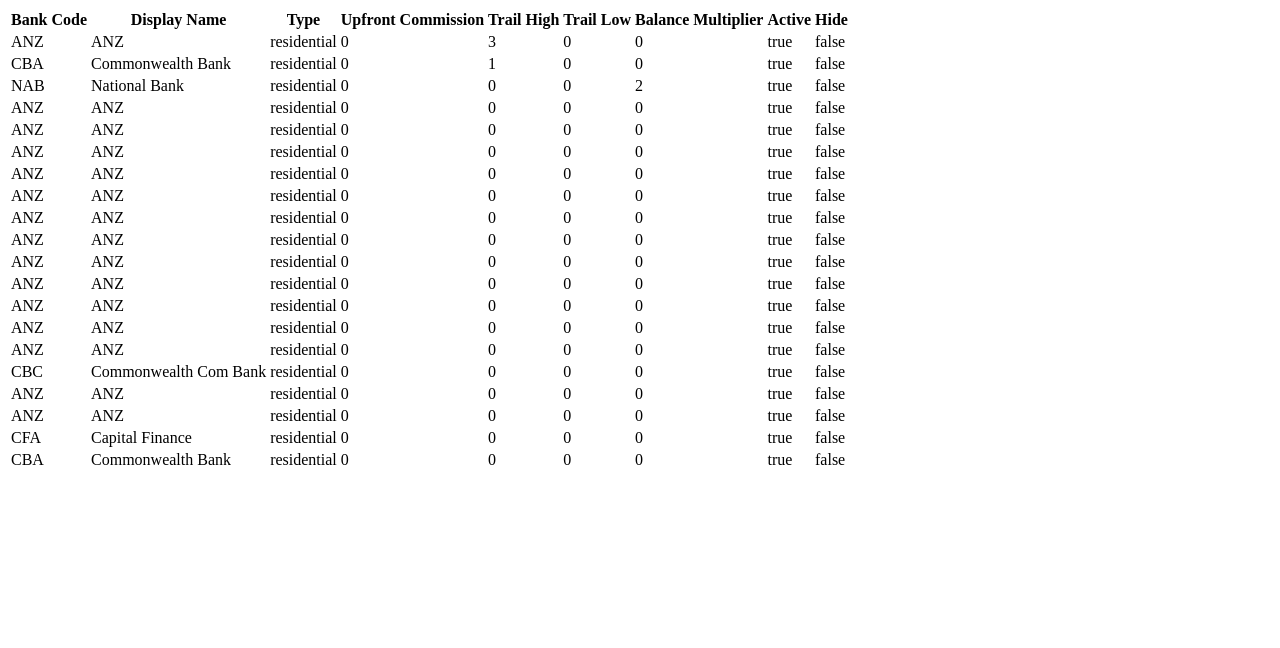
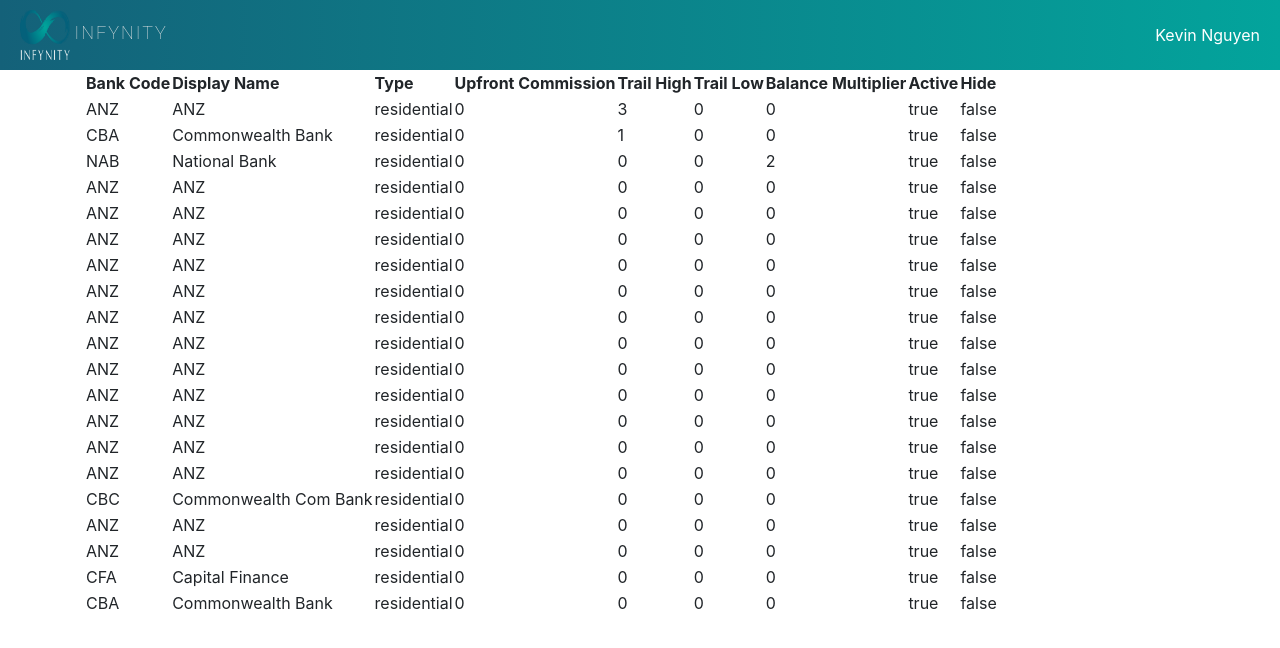
Before and after one commit to Todd-j-sutherland/finsure-lenders, a website: page index.html in a window 1280 px wide. Drawn offline with nearby package versions, Linux system fonts and the light colour scheme; some packages are replaced by stand-ins of ours.

Commit message:
header added with basic structure

```diff
--- /dev/null
+++ b/app/components/shared/header/header.component.css
@@ -0,0 +1,19 @@
+.header {
+  background: linear-gradient(90deg, #146179, #03A49C);
+  color: white;
+  padding: 10px 20px;
+}
+
+.header .logo-placeholder {
+  height: 50px;
+  width: 50px;
+}
+
+.header .logo-name {
+  color: #e6e6e6;
+  font-size: 18px;
+  font-weight: 200;
+  letter-spacing: 2px;
+  margin-bottom: 0;
+  font-family: 'Roboto';
+}
--- /dev/null
+++ b/app/components/shared/header/header.component.html
@@ -0,0 +1,12 @@
+<link rel="stylesheet" href="app/components/shared/header/header.component.css">
+
+<div class="header d-flex justify-content-between align-items-center">
+    <div class="logo">
+        <img src="app/assets/images/logo.png" alt="Logo" class="logo-placeholder">
+        <span class="logo-name">INFYNITY</span>
+    </div>
+    <div class="user-info">
+      <span>Kevin Nguyen</span>
+
+    </div>
+  </div>
--- /dev/null
+++ b/app/components/shared/header/header.component.js
@@ -0,0 +1,3 @@
+angular.module("lendersApp").component("headerComponent", {
+  templateUrl: "app/components/shared/header/header.component.html",
+});
--- a/index.html
+++ b/index.html
@@ -3,6 +3,7 @@
 <head>
     <meta charset="UTF-8">
     <title>Infynity - Lenders</title>
+    <link rel="stylesheet" href="https://maxcdn.bootstrapcdn.com/bootstrap/4.5.2/css/bootstrap.min.css">
     <script src="https://ajax.googleapis.com/ajax/libs/angularjs/1.8.2/angular.min.js"></script>
     <script src="https://ajax.googleapis.com/ajax/libs/angularjs/1.8.2/angular-route.min.js"></script>
     <script src="app/app.js"></script>
@@ -11,8 +12,10 @@
     <script src="app/app.routes.js"></script>
     <script src="app/services/lenders.service.js"></script>
     <script src="app/views/lenders/lenders.view.js"></script>
+    <script src="app/components/shared/header/header.component.js"></script>
 </head>
 <body>
+    <header-component></header-component>
     <div class="container" ng-view></div>
 </body>
 </html>
--- /dev/null
+++ b/styles.css
@@ -0,0 +1 @@
+/* #146179  03A49C*/
```
Also changed, not shown: app/assets/images/logo.png (added).
